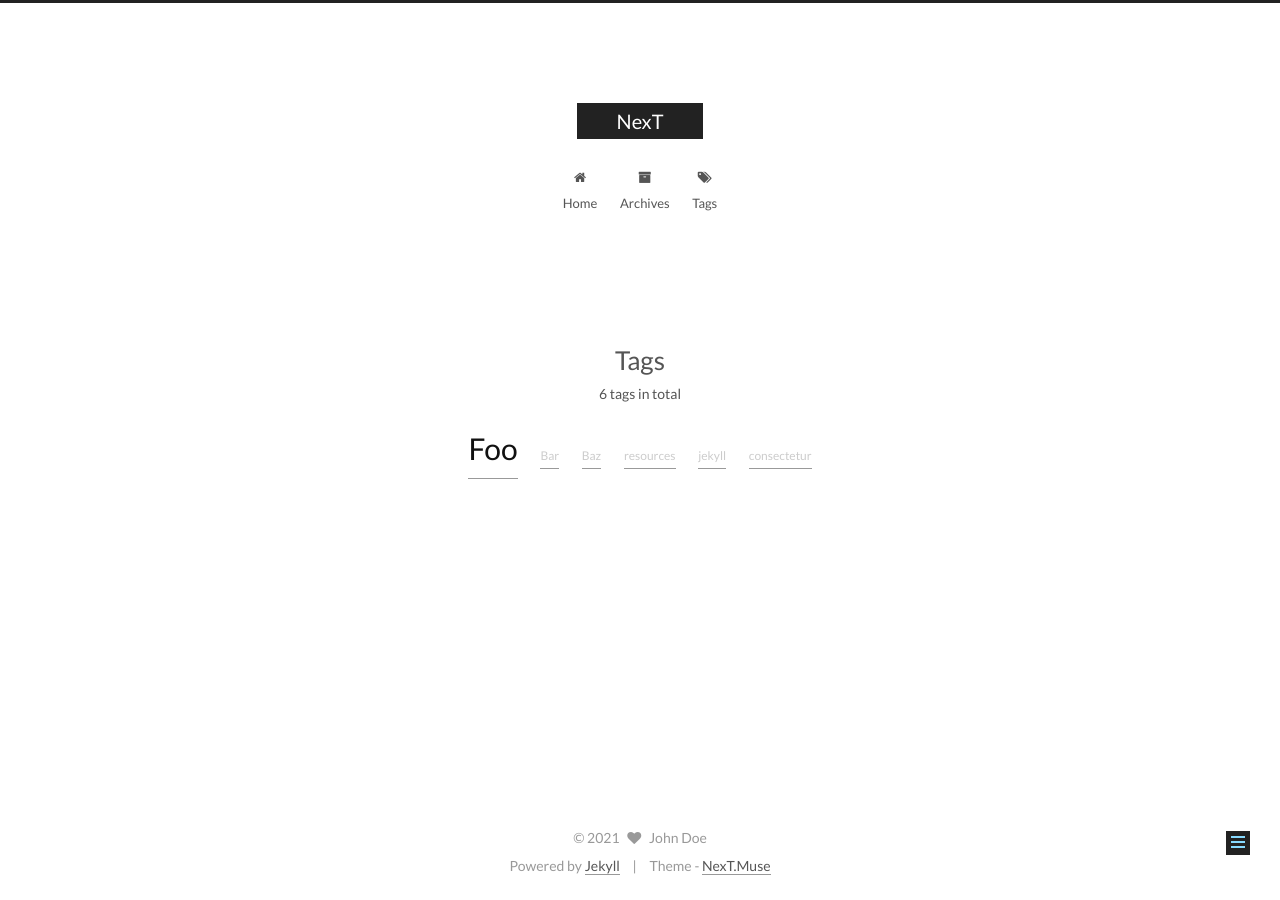
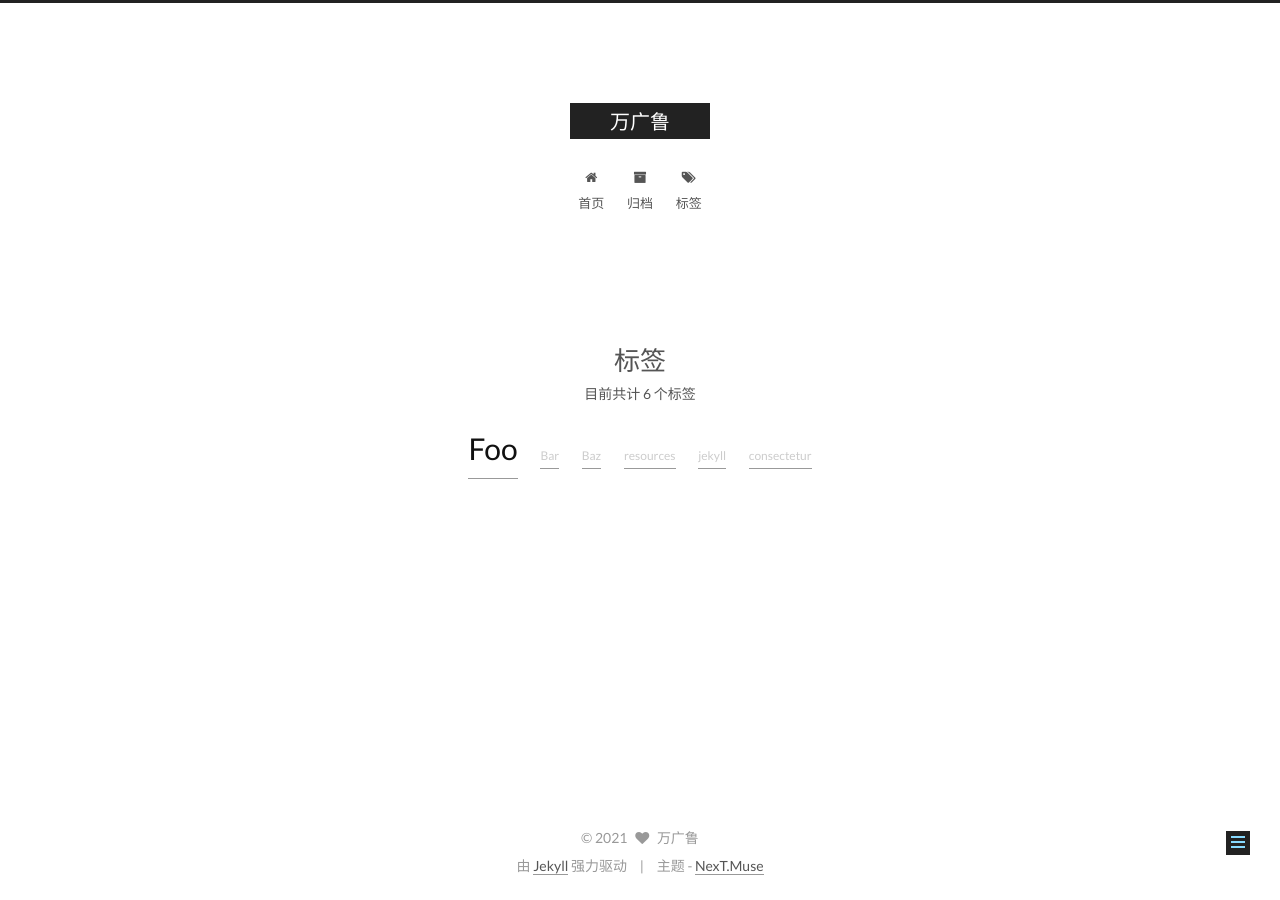
Before and after one commit to wanguanglu/wanguanglu.github.io, a Jekyll site: the page built from tags/index.html, in a window 1280 px wide. Built offline with Jekyll 4.4.1, drawn with Linux system fonts in a browser that asks for light colours.

Commit message:
Change title.

```diff
--- a/_config.yml
+++ b/_config.yml
@@ -4,12 +4,12 @@
 # ---------------------------------------------------------------
 
 # Site
-title: NexT
+title: 万广鲁
 subtitle:
 description:
-author: John Doe
+author: 万广鲁
 # Support language: de, en, fr-FR, id, ja, ko, pt-BR, pt, ru, zh-Hans, zh-hk, zh-tw
-language: en
+language: zh-Hans
 date_format: '%Y-%m-%d'
 
 # URL
@@ -79,7 +79,7 @@ plugins:
 favicon: /assets/favicon.ico
 
 # Set default keywords (Use a comma to separate)
-keywords: "Jekyll, NexT"
+keywords: "万广鲁"
 
 # Set rss to false to disable feed link.
 # Leave rss as empty to use site's feed link.
```
